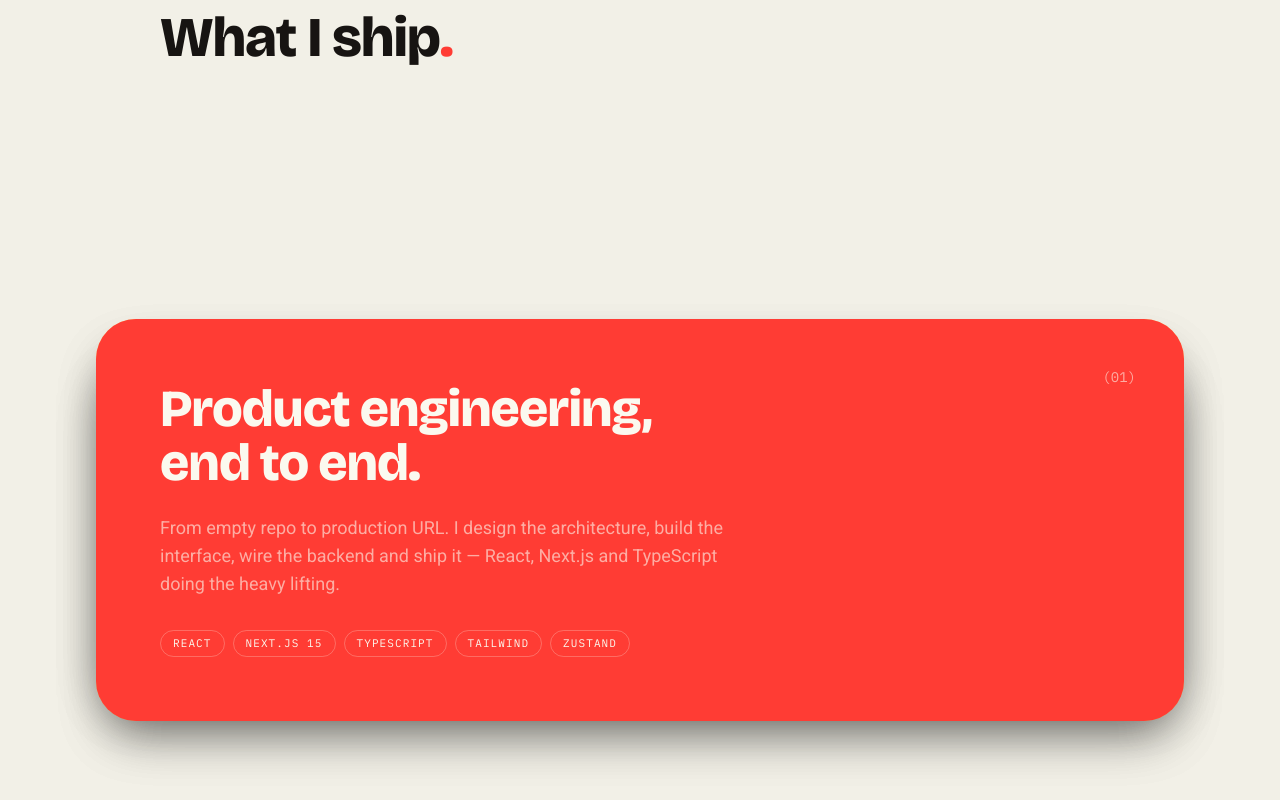
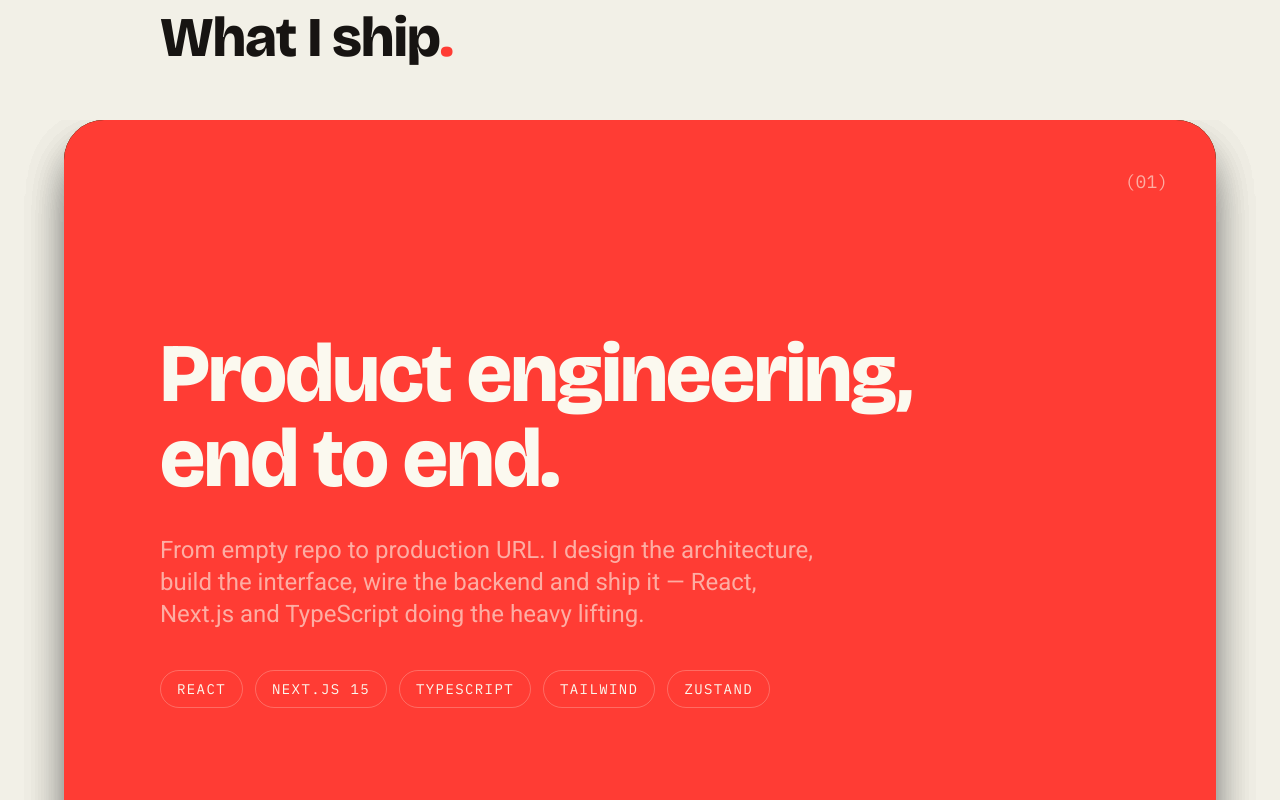
Before and after one commit to deepmroot/mandeep-portfolio, a React (Vite) app: page / in a window 1280 px wide. Shown: the part 6820-7620 px from the top of the page. Built offline with nearby package versions, Linux system fonts and the light colour scheme.

Commit message:
Bigger ship stack cards, reverse fold direction

```diff
--- a/src/appart-theme/Portfolio.jsx
+++ b/src/appart-theme/Portfolio.jsx
@@ -992,8 +992,8 @@ function Ships() {
             }
             const localT = gsap.utils.clamp(0, 1, raw - i);
             gsap.set(card, {
-              rotateX: -localT * 70,
-              y: -localT * 120,
+              rotateX: localT * 70,
+              y: localT * 120,
               scale: 1 - localT * 0.06,
               transformOrigin: "top center",
             });
@@ -1024,27 +1024,27 @@ function Ships() {
             <div
               key={ship.no}
               ref={(el) => (cardEls.current[i] = el)}
-              className="absolute inset-0 flex items-center justify-center px-5 sm:px-8 md:px-24 [transform-style:preserve-3d] [backface-visibility:hidden] [will-change:transform]"
+              className="absolute inset-0 flex items-center justify-center px-4 sm:px-6 md:px-16 [transform-style:preserve-3d] [backface-visibility:hidden] [will-change:transform]"
               style={{ zIndex: SHIPS.length - i }}
             >
               <div
-                className="relative w-full max-w-6xl rounded-[1.75rem] sm:rounded-[2.5rem] p-8 sm:p-14 md:p-16 shadow-2xl"
+                className="relative w-full h-full max-w-[100rem] rounded-[1.75rem] sm:rounded-[2.5rem] p-10 sm:p-16 md:p-24 shadow-2xl flex flex-col justify-center"
                 style={{ backgroundColor: colors.bg, color: colors.text }}
               >
-                <span className={`${MONO} absolute top-8 right-8 sm:top-12 sm:right-12 text-sm`} style={{ color: colors.sub }}>
+                <span className={`${MONO} absolute top-8 right-8 sm:top-12 sm:right-12 text-base sm:text-lg`} style={{ color: colors.sub }}>
                   ({ship.no})
                 </span>
-                <h3 className={`${DISPLAY} font-extrabold tracking-[-0.02em] text-[clamp(2rem,4.5vw,3.25rem)] leading-[1.03] max-w-xl`}>
+                <h3 className={`${DISPLAY} font-extrabold tracking-[-0.02em] text-[clamp(2.75rem,6.5vw,5.25rem)] leading-[1.02] max-w-3xl`}>
                   {ship.title}
                 </h3>
-                <p className="mt-6 text-base sm:text-lg leading-relaxed max-w-xl" style={{ color: colors.sub }}>
+                <p className="mt-8 text-xl sm:text-2xl leading-relaxed max-w-2xl" style={{ color: colors.sub }}>
                   {ship.body}
                 </p>
-                <div className="flex flex-wrap gap-2 mt-8">
+                <div className="flex flex-wrap gap-3 mt-10">
                   {ship.chips.map((chip) => (
                     <span
                       key={chip}
-                      className={`${MONO} text-[11px] uppercase tracking-[0.1em] rounded-full px-3 py-1`}
+                      className={`${MONO} text-sm uppercase tracking-[0.1em] rounded-full px-4 py-2`}
                       style={{ border: `1px solid ${colors.chipBorder}` }}
                     >
                       {chip}
```
